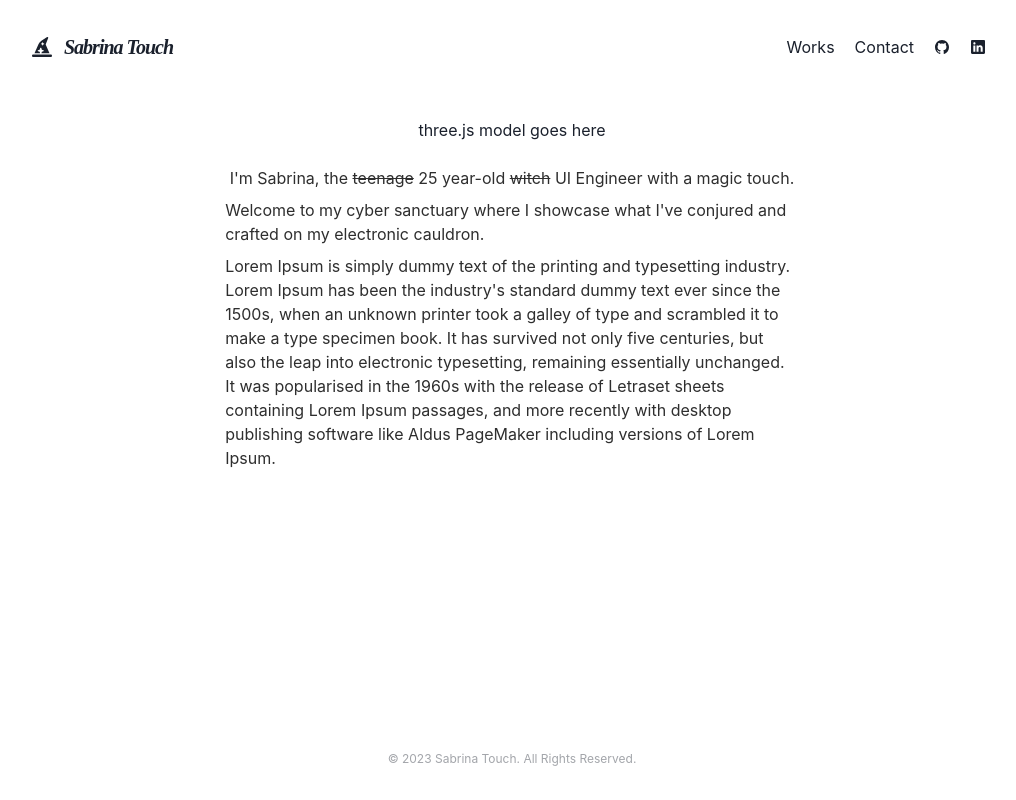
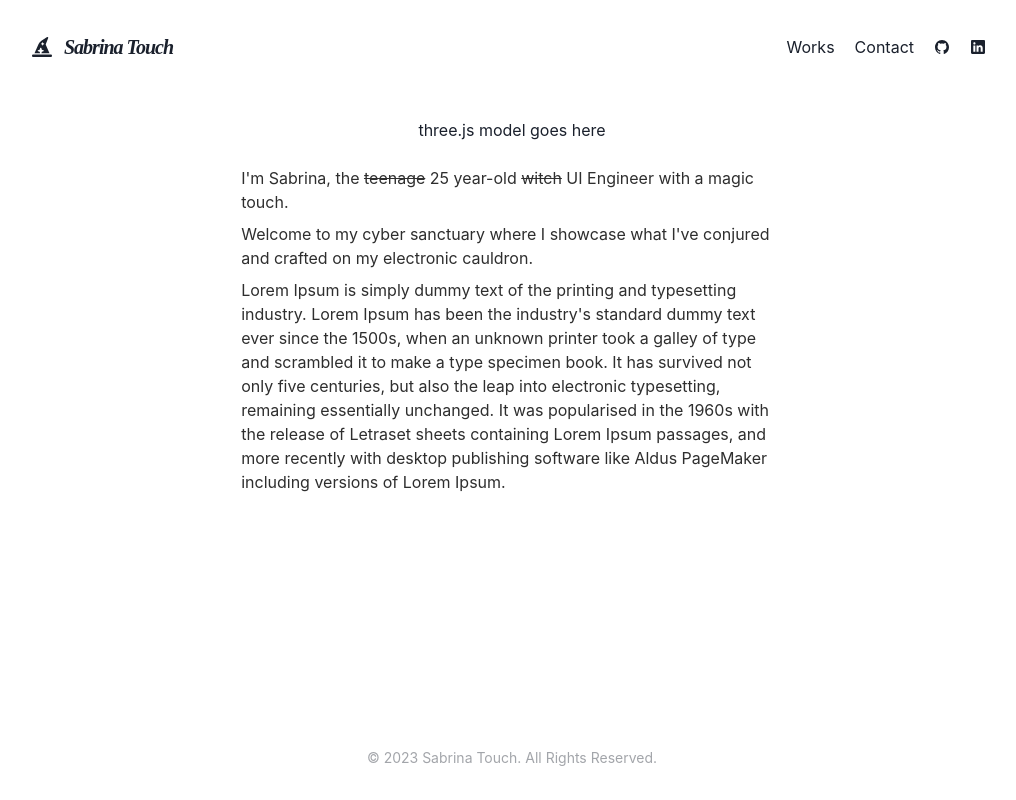
Before and after one commit to sabrinatouch/my-website, a Next.js app: page / in a window 1280 px wide. Shown: the whole page, without its empty margins (128-1144 px from the left). Built offline with nearby package versions, Linux system fonts and the light colour scheme; a web font is replaced by a local one.

Commit message:
(WIP) random edits

```diff
--- a/components/footer.js
+++ b/components/footer.js
@@ -5,7 +5,7 @@ const Footer = () => {
         <Box
             align="center"
             opacity={0.4}
-            fontSize={12}
+            fontSize={14}
             mt='auto'
             mb="32px"
         >
--- a/components/layouts/main.js
+++ b/components/layouts/main.js
@@ -10,7 +10,7 @@ const Main = ({ children, router }) => {
                 <meta name="viewport" content="width=device-width, initial-scale=1" />
             </Head>
             <Navbar path={router.asPath} />
-            <Container mb="32px">
+            <Container mb="32px" pl={8} pr={8}>
                 <Box w="100%" pt={6} pb={6} align="center">
                     three.js model goes here
                 </Box>
```
